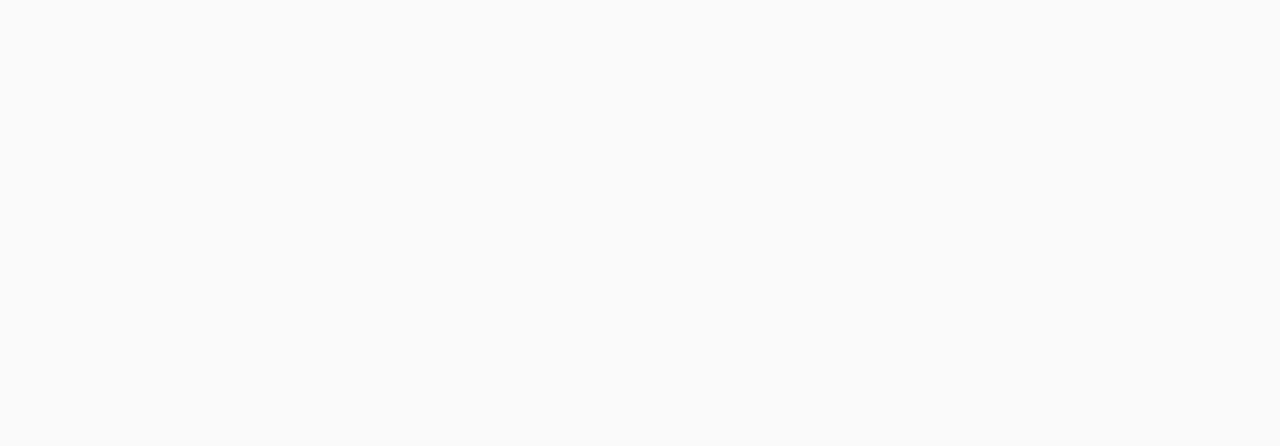
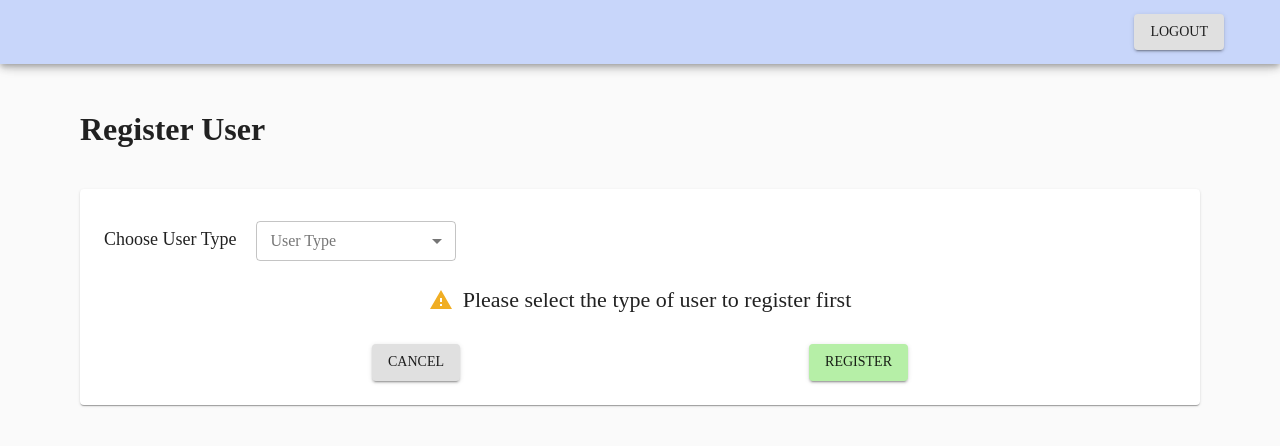
Before and after one commit to is4302developer/IS4302, a React (Create React App) app in the folder Frontend/frontend-react/: page /govt/home/register in a window 1280 px wide. Shown: the top 446 px of the page. Built offline with nearby package versions, Linux system fonts and the light colour scheme.

Commit message:
edit routing

```diff
--- a/Frontend/frontend-react/src/App.js
+++ b/Frontend/frontend-react/src/App.js
@@ -14,8 +14,8 @@
       <Route exact path="/tracer" component={TracerLoginPage} />
       <Route exact path="/govt" component={GovtLoginPage} />
       <Route exact path="/govt/home" component={GovtHomePage} />
-      <Route exact path="/govt/register" component={RegisterUser} />
-      <Route exact path="/govt/check" component={GovtCheckUser} />
+      <Route exact path="/govt/home/register" component={RegisterUser} />
+      <Route exact path="/govt/home/check" component={GovtCheckUser} />
     </Switch>
   );
 };
--- a/Frontend/frontend-react/src/govt/RegisterUser.jsx
+++ b/Frontend/frontend-react/src/govt/RegisterUser.jsx
@@ -230,7 +230,7 @@
               >
                 <Button
                   variant="contained"
-                  onClick={() => history.push(`/govt`)}
+                  onClick={() => history.push(`/govt/home`)}
                 >
                   Cancel
                 </Button>
```
Also changed, not shown: Frontend/frontend-react/src/govt/CheckUser.jsx (+11 -0 lines).
